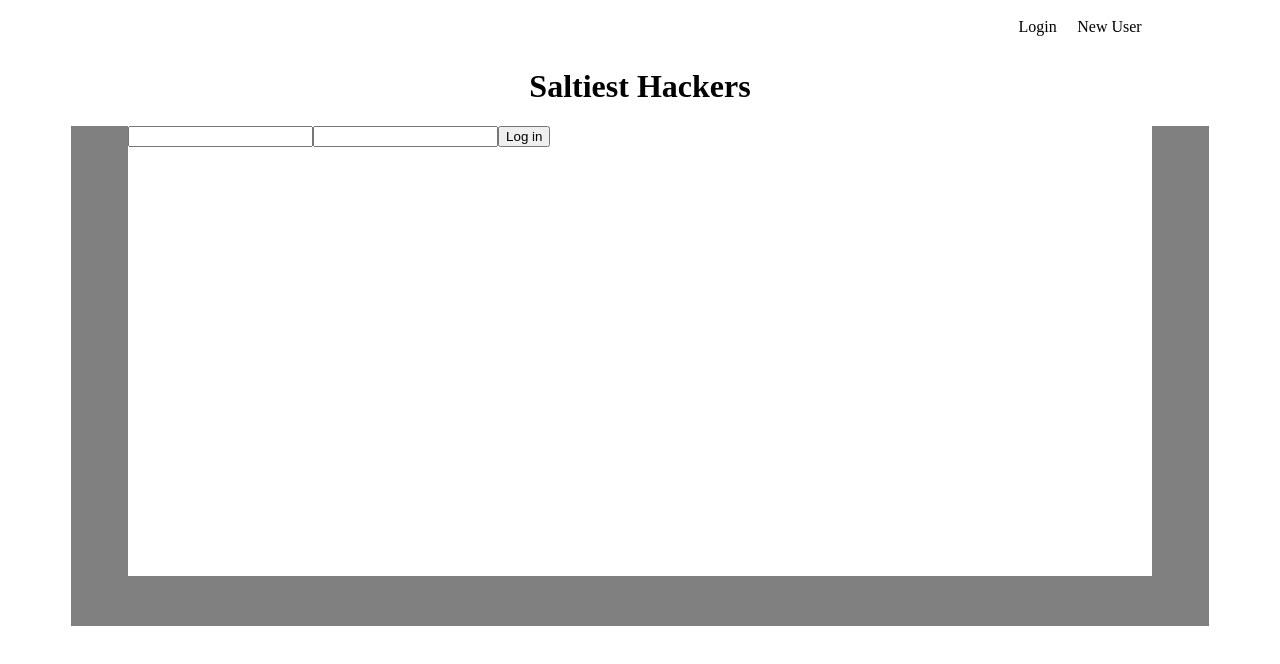
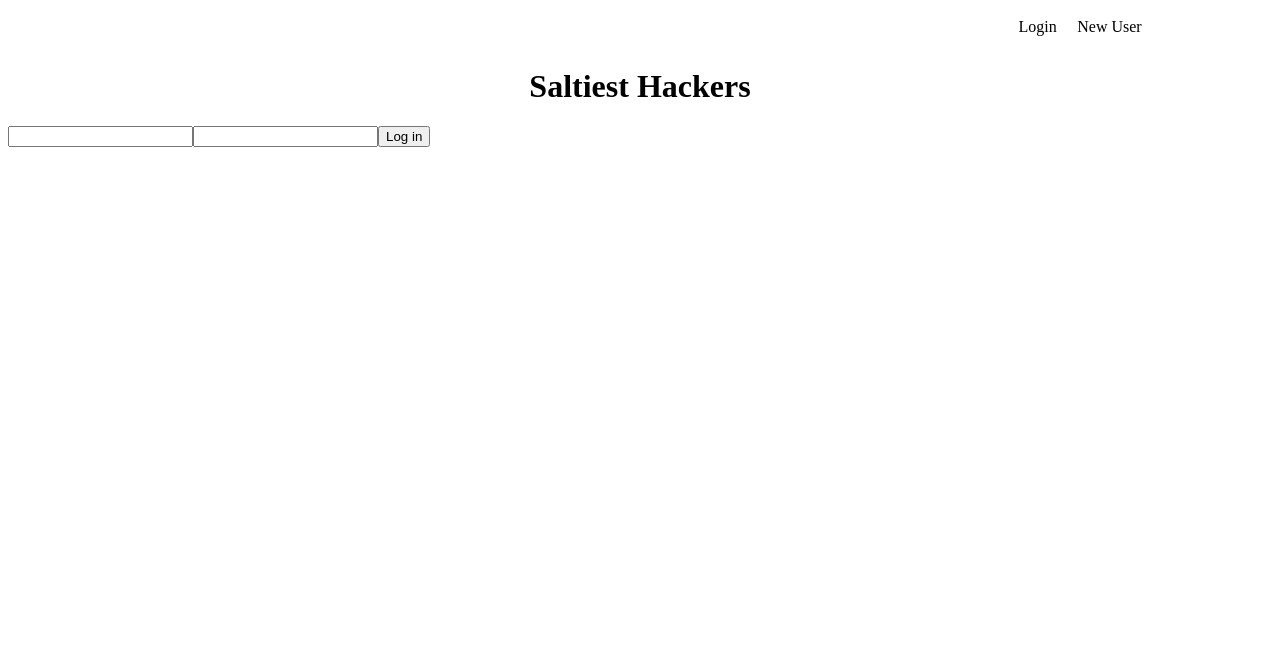
Before and after one commit to Build-Week-Saltiest-Hacker-News-Trolls4/UI-2, a React (Create React App) app in the folder salty-hacker-trolls/: page /login in a window 1280 px wide. Shown: the top 664 px of the page. Built offline with nearby package versions, Linux system fonts and the light colour scheme.

Commit message:
took off styled- component

```diff
--- a/salty-hacker-trolls/package.json
+++ b/salty-hacker-trolls/package.json
@@ -6,6 +6,7 @@
     "@testing-library/jest-dom": "^4.2.4",
     "@testing-library/react": "^9.3.2",
     "@testing-library/user-event": "^7.1.2",
+    "axios": "^0.19.0",
     "formsy-react": "^1.1.5",
     "react": "^16.12.0",
     "react-dom": "^16.12.0",
--- a/salty-hacker-trolls/src/components/login.js
+++ b/salty-hacker-trolls/src/components/login.js
@@ -17,14 +17,14 @@ const Login = (props) => {
     height: 500px;
   `
 
-  const FormContainer = styled.div`
-    width: 90%;
-    height: 90%;
-    display: flex;
-    flex-flow: column nowrap;
-    background-color: white;
-    margin: auto;
-  `
+  // const FormContainer = styled.div`
+  //   width: 90%;
+  //   height: 90%;
+  //   display: flex;
+  //   flex-flow: column nowrap;
+  //   background-color: white;
+  //   margin: auto;
+  // `
 
 
     const handleSubmit = e => {
@@ -41,6 +41,7 @@ const Login = (props) => {
     };
 
     const handleChange = e => {
+      e.preventDefault();
       setCredentials({
         ...credentials,
         [e.target.name]: e.target.value,
@@ -50,8 +51,6 @@ const Login = (props) => {
 
   return (
     <>
-      <Container>
-        <FormContainer>
           <form onSubmit={handleSubmit}>
             <input
               type="text"
@@ -67,8 +66,6 @@ const Login = (props) => {
             />
             <button>Log in</button>
           </form>
-        </FormContainer>
-      </Container>
     </>
   )
 }
```
Also changed, not shown: 1 other file (tests, documents, lock files or other folders).
